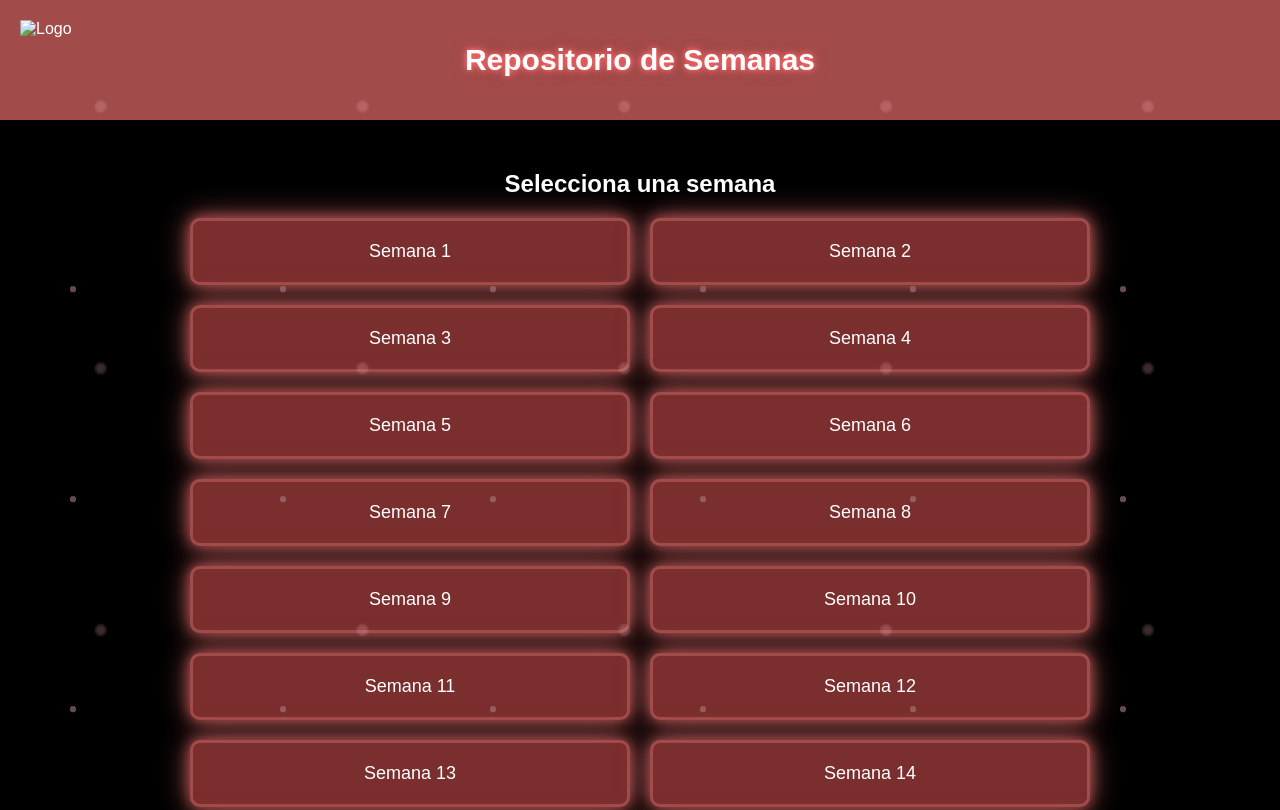
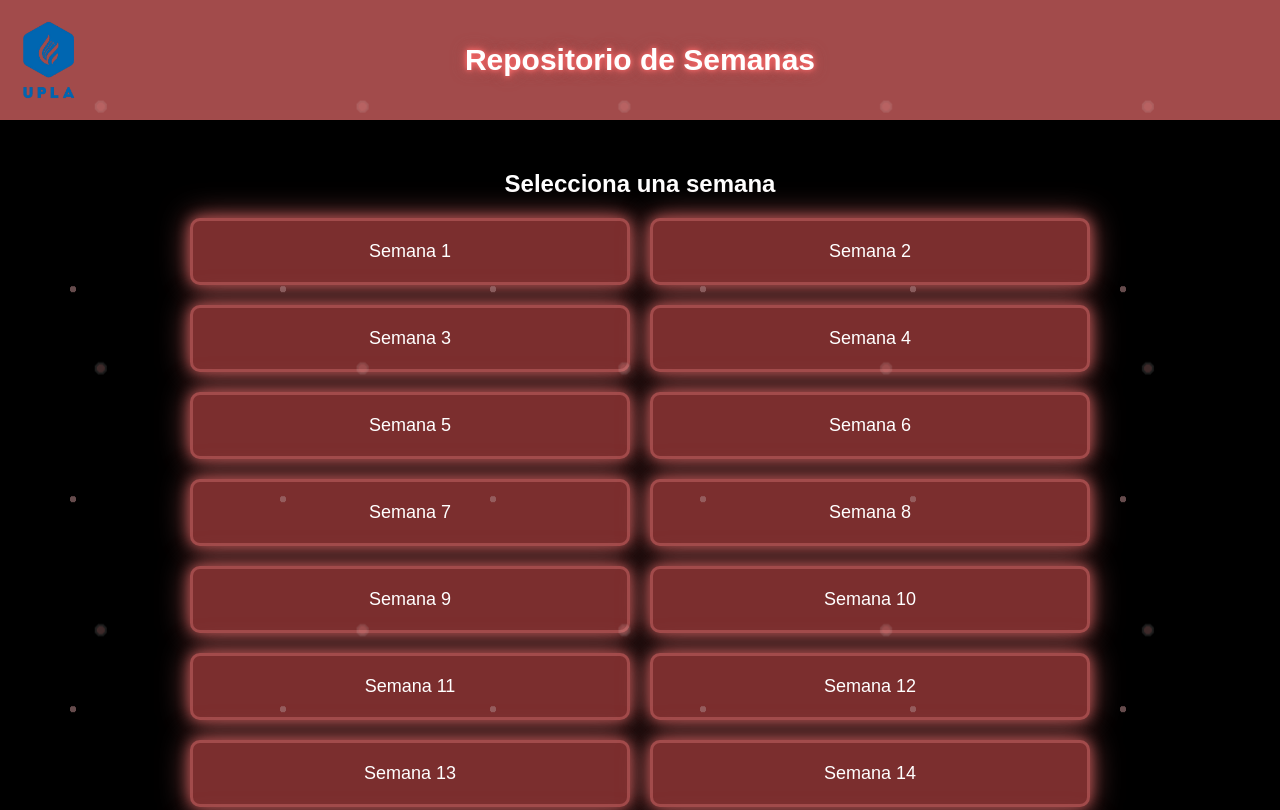
Before and after one commit to DEYVID4562/Desarrollo-de-Aplicaciones, a plain HTML site: page Blog-Deyvid/pagina2/pagina2.html in a window 1280 px wide. Shown: the top 810 px of the page. Drawn offline with Linux system fonts and the light colour scheme.

Commit message:
Update pagina2.html

```diff
--- a/Blog-Deyvid/pagina2/pagina2.html
+++ b/Blog-Deyvid/pagina2/pagina2.html
@@ -9,7 +9,7 @@
   <body>
 
     <header class="barra-superior">
-      <img src="../img/logo upla.png" alt="Logo" class="logo">
+      <img src="../img/logo-upla.png" alt="Logo" class="logo">
       <h1 class="titulo">Repositorio de Semanas</h1>
     </header>
 
```
